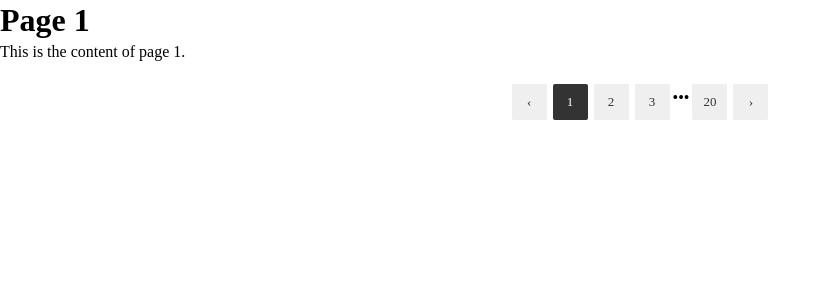
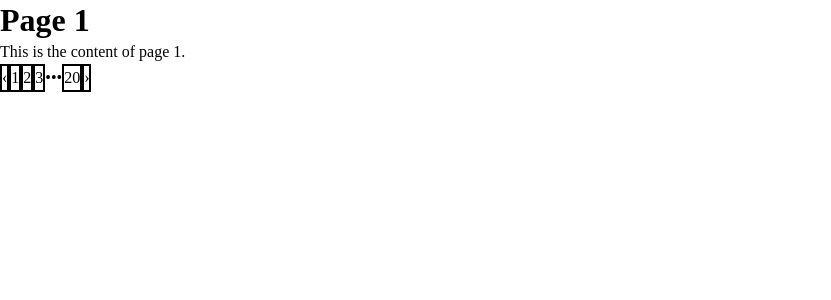
Before and after one commit to soloetsu/soloetsu_frontend, a React (Vite) app: page /paginationTest in a window 1280 px wide. Shown: the top 300 px of the page, without its empty margins (0-831 px from the left). Built offline with nearby package versions, Linux system fonts and the light colour scheme; a web font is replaced by a local one.

Commit message:
add styleのreset要素を追加

```diff
--- a/src/App.css
+++ b/src/App.css
@@ -8,33 +8,6 @@ img {
 	object-fit: cover;
 }
 
-.pagination {
-	display: flex;
-	justify-content: center;
-	margin-top: 20px;
+button {
+	background: none;
 }
-
-.pagination button {
-	justify-content: center;
-	width: 35px;
-	padding: 8px 9px;
-	margin: 0 3px;
-	border: none;
-	border-radius: 2px;
-	color: #333;
-	font-size: 13px;
-	cursor: pointer;
-	transition: background-color 0.3s;
-}
-
-.pagination button:hover {
-	background-color: #bbb;
-}
-
-.pagination button.active {
-	background-color: #333;
-	color: #fff;
-}
-.ellipsis {
-	margin-top: 2px;
-}
```
